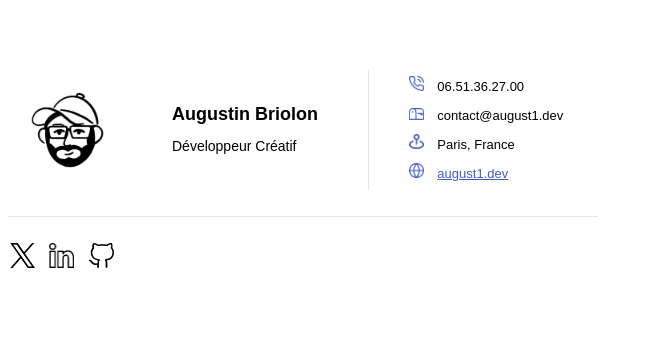
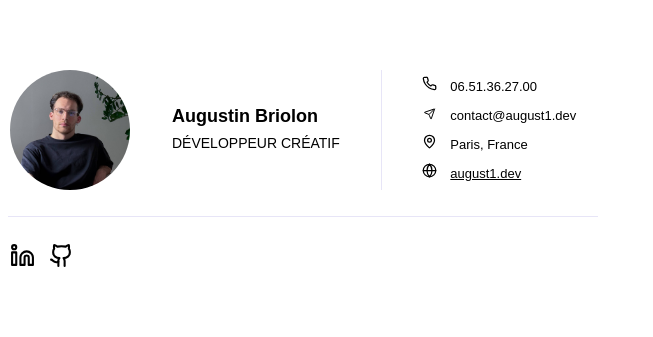
Before and after one commit to AugustinBriolon/SIGNATURE-MAIL, a plain HTML site: page index.html in a window 1280 px wide. Shown: the whole page, without its empty margins (0-653 px from the left). Drawn offline with Linux system fonts and the light colour scheme.

Commit message:
remplacer les images PNG par des SVG et mettre à jour le nom de fichier de la photo

```diff
--- a/index.html
+++ b/index.html
@@ -4,30 +4,30 @@
     <tr>
       <td style="padding: 0px 20px 0px 0px; width: 140px;">
         <p style="margin: 0px; font-size: 0px;"><img
-            src="./logo/me.png"
+            src="./logo/me.JPG"
             alt="" width="120" height="120" style="width: 120px; height: 120px; border-radius: 50%; object-fit: cover;">
         </p>
       </td>
       <td style="padding: 0px 20px 0px 0px;">
         <p style="margin: 0px; font-size: 18px; line-height: 21px; font-weight: 700;">Augustin Briolon</p>
-        <p style="margin: 0px; margin-top: 10px; font-size: 14px; line-height: 22px;">Développeur Créatif</p>
+        <p style="margin: 0px; margin-top: 5px; font-size: 14px; line-height: 22px;">DÉVELOPPEUR CRÉATIF</p>
       </td>
       <td style="padding: 0px 0px 0px 40px; border-left: 1px solid rgb(231, 229, 247);">
         <p style="margin: 0px; font-size: 13px; line-height: 29px;">
-          <img src="./logo/phone.png" style="width: 15px; height: 15px; margin-right: 10px;" alt="">
+          <img src="./logo/phone.svg" style="width: 15px; height: 15px; margin-right: 10px;" alt="">
           <span>06.51.36.27.00</span>
         </p>
         <p style="margin: 0px; font-size: 13px; line-height: 29px; white-space: nowrap;">
-          <img src="./logo/mail.png" style="width: 15px; height: 12px; margin-right: 10px;" alt="">
+          <img src="./logo/mail.svg" style="width: 15px; height: 12px; margin-right: 10px;" alt="">
           <span>contact@august1.dev</span>
         </p>
         <p style="margin: 0px; font-size: 13px; line-height: 29px;">
-          <img src="./logo/local.png" style="width: 15px; height: 15px; margin-right: 10px;" alt="">
+          <img src="./logo/local.svg" style="width: 15px; height: 15px; margin-right: 10px;" alt="">
           <span>Paris, France</span>
         </p>
         <p style="margin: 0px; font-size: 13px; line-height: 29px;">
-          <img src="./logo/world.png" style="width: 15px; height: 15px; margin-right: 10px;" alt="">
-          <a href="https://august1.dev/" style="color:#415AC1;">august1.dev</a>
+          <img src="./logo/world.svg" style="width: 15px; height: 15px; margin-right: 10px;" alt="">
+          <a href="https://august1.dev/" style="color:black;">august1.dev</a>
         </p>
       </td>
     </tr>
@@ -36,17 +36,13 @@
     <tr>
       <td style="padding: 0px;">
         <p style="margin: 0px;">
-          <a href="https://twitter.com/AugustinBriolon"
-            style="display: inline-block; margin-right: 10px;">
-            <img src="./logo/x.png" style="width: 25px; height: 25px;" alt="Logo de X">
-          </a>
           <a href="https://www.linkedin.com/in/augustin-briolon/"
             style="display: inline-block; margin-right: 10px;">
-            <img src="./logo/linkedin.png" style="width: 25px; height: 25px;" alt="Logo de Linkedin">
+            <img src="./logo/linkedin.svg" style="width: 25px; height: 25px;" alt="Logo de Linkedin">
           </a>
           <a href="https://github.com/AugustinBriolon"
             style="display: inline-block; margin-right: 10px;">
-            <img src="./logo/github.png" style="width: 25px; height: 25px;" alt="Logo de Github">
+            <img src="./logo/github.svg" style="width: 25px; height: 25px;" alt="Logo de Github">
           </a>
         </p>
       </td>
```
Also changed, not shown: logo/github.png (deleted), logo/github.svg (added), logo/linkedin.png (deleted), logo/linkedin.svg (added), logo/local.png (deleted), logo/local.svg (added), logo/mail.png (deleted), logo/mail.svg (added), logo/me.JPG (added), logo/me.png (deleted), logo/phone.png (deleted), logo/phone.svg (added), logo/world.png (deleted), logo/world.svg (added), 1 more files.
